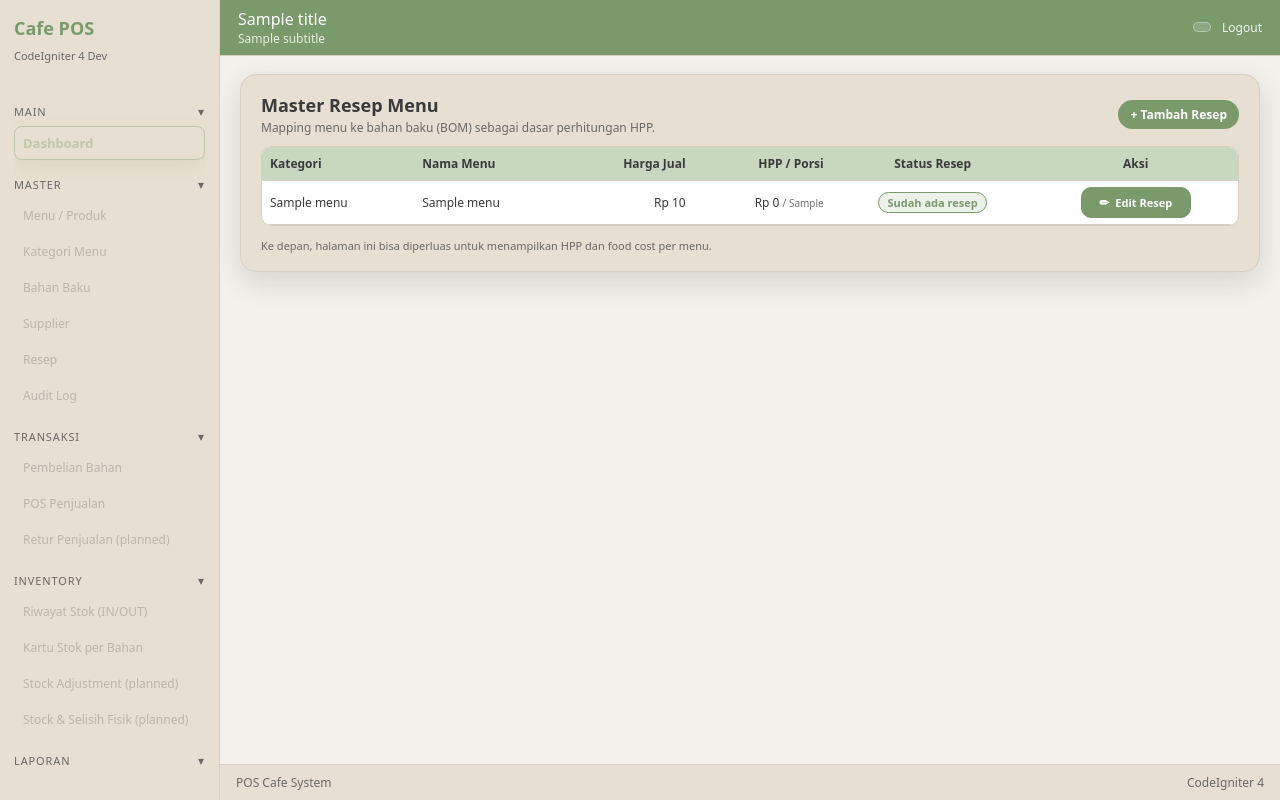
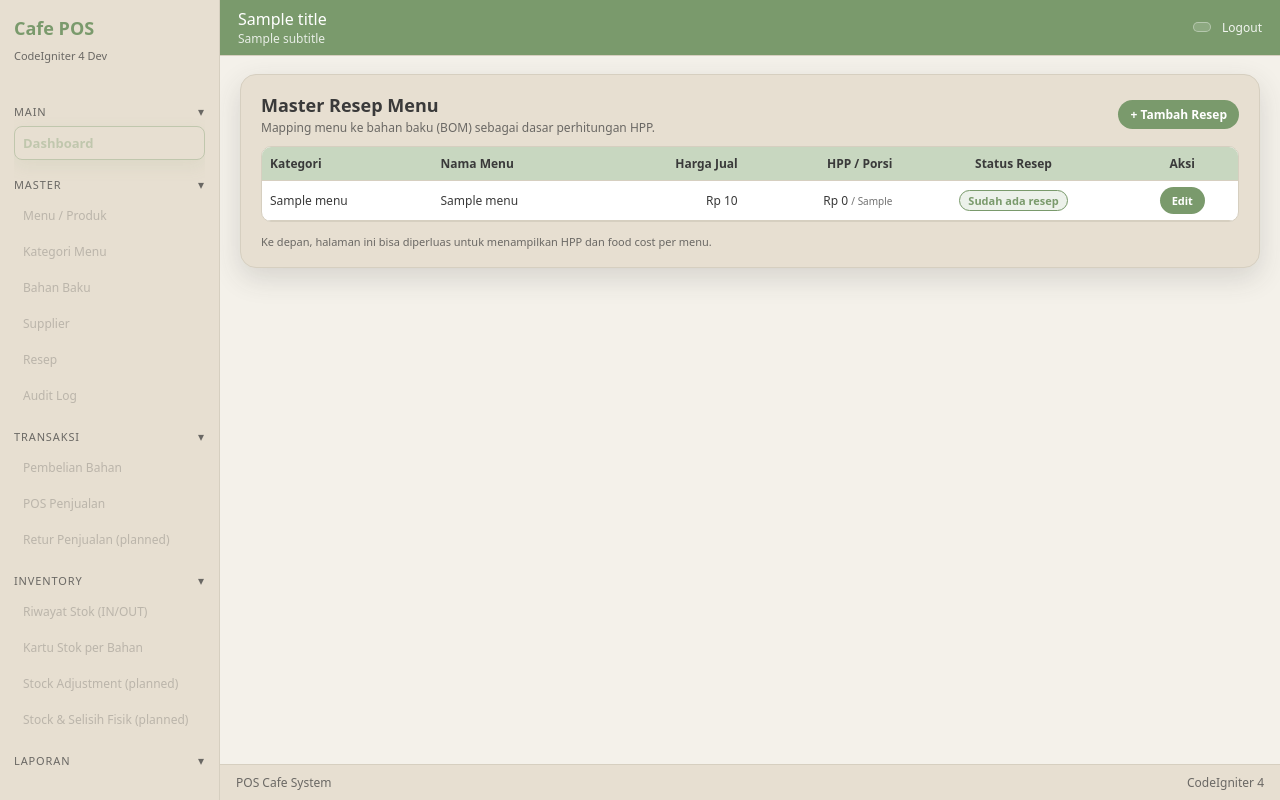
Before and after one commit to sotyarama/ci4-local, a CodeIgniter 4 app: the page made by app/Views/master/recipes_index.php in a window 1280 px wide. Run offline with PHP 8.4 and a stand-in for CodeIgniter, Linux system fonts and the light colour scheme; the template is opened without the code that fills it: most values are stand-ins (such as "Sample title", 1, 10 or a date in 2020); data that the repository does not hold is empty; some libraries are stand-ins or nearby versions.

Commit message:
Simplify recipe edit button styling

```diff
--- a/app/Views/master/recipes_index.php
+++ b/app/Views/master/recipes_index.php
@@ -76,19 +76,16 @@
 
                     <!-- Aksi -->
                     <td style="padding:6px 8px; border-bottom:1px solid var(--tr-border); text-align:center;">
-                        <div style="display:flex; justify-content:center; gap:8px;">
                         <?php if (!empty($menu['recipe_id'])): ?>
                             <a href="<?= site_url('master/recipes/edit/' . $menu['recipe_id']); ?>"
-                                   style="display:inline-flex; align-items:center; gap:6px; font-size:11px; color:#fff; text-decoration:none; background:var(--tr-primary); border:1px solid var(--tr-primary); padding:6px 12px; border-radius:10px; min-width:110px; justify-content:center;">
-                                    <span style="font-size:12px;">✏</span>
-                                    <span>Edit Resep</span>
+                               style="display:inline-block; font-size:11px; padding:6px 12px; border-radius:999px; background:var(--tr-primary); color:#fff; text-decoration:none;">
+                                Edit
                             </a>
                         <?php else: ?>
                             <span style="font-size:11px; color:var(--tr-muted-text);">
                                 Buat dari tombol "+ Tambah Resep"
                             </span>
                         <?php endif; ?>
-                        </div>
                     </td>
                 </tr>
             <?php endforeach; ?>
```
Lines whose indentation alone changed are shown as unchanged.
